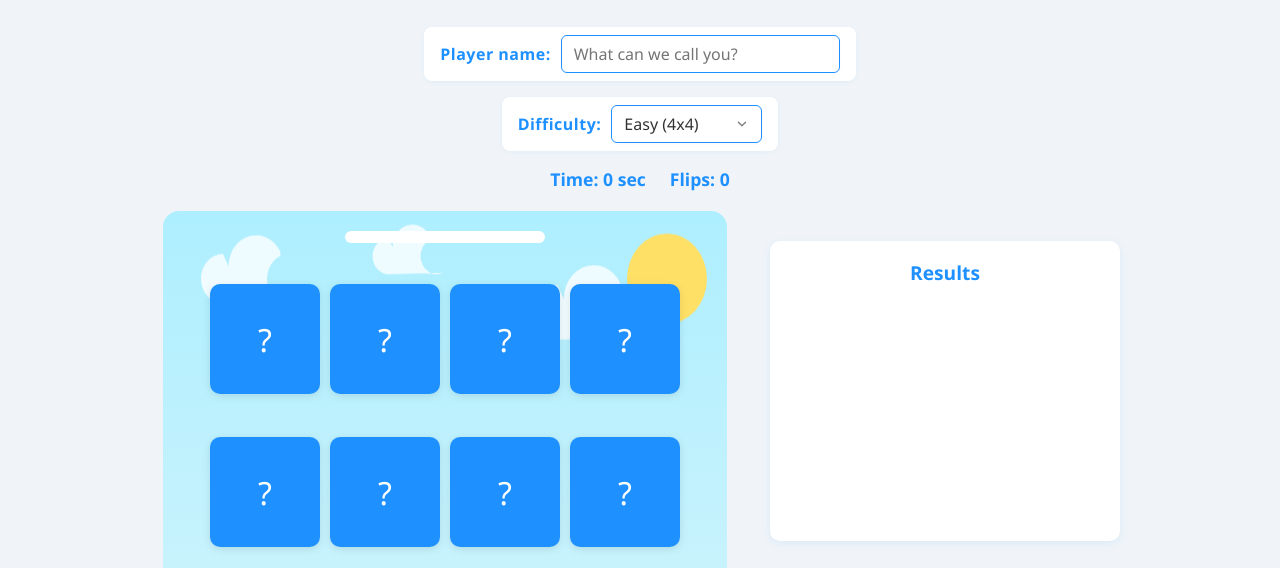
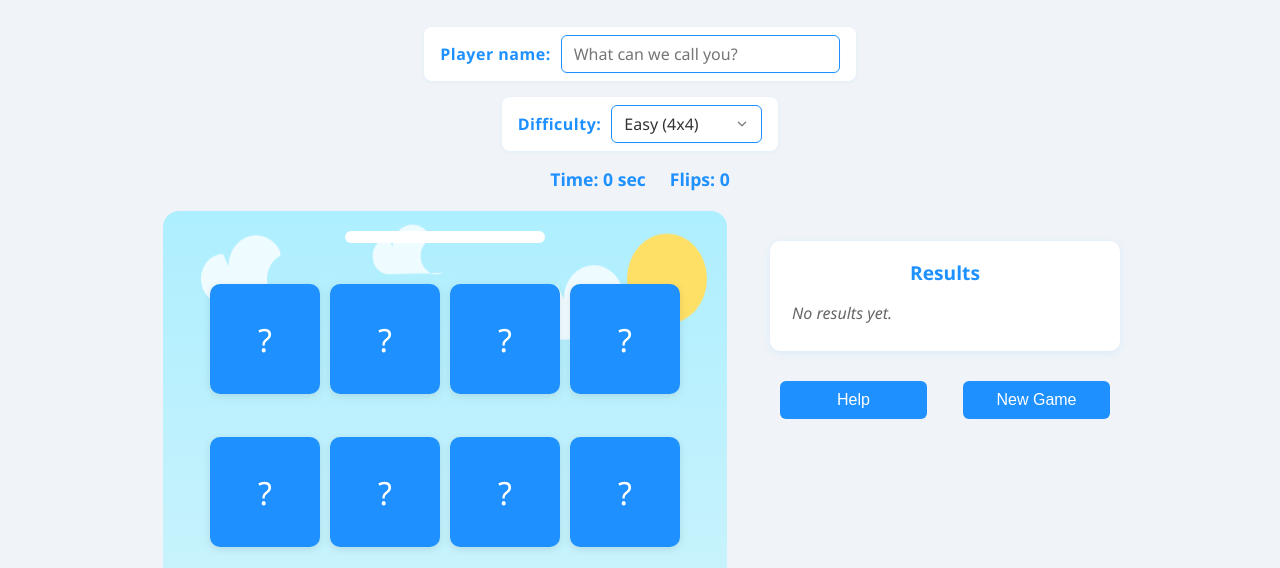
Before and after one commit to gergo-m/memory-cards-game, a plain HTML site: page index.html in a window 1280 px wide. Shown: the part 175-743 px from the top of the page. Drawn offline with Linux system fonts and the light colour scheme.

Commit message:
fix empty results list

```diff
--- a/index.html
+++ b/index.html
@@ -47,7 +47,9 @@
             <div id="results-buttons-container">
                 <section id="results">
                     <h2>Results</h2>
-                    <ul id="results-list"></ul>
+                    <ul id="results-list">
+                        <li>No results yet.</li>
+                    </ul>
                 </section>
                 <div id="button-container">
                     <button id="help-btn">Help</button>
--- a/script.js
+++ b/script.js
@@ -184,6 +184,10 @@ function loadResults() {
     const resultsList = document.getElementById('results-list');
     resultsList.innerHTML = '';
     const results = JSON.parse(localStorage.getItem('memoryGameResults')) || [];
+
+    if (results.length === 0) {
+        resultsList.innerHTML = "<li id='no-results-text'>No results yet.</li>"
+    }
 
     results.sort((a, b) => (a.time + a.flips) - (b.time + b.flips));
 
--- a/style.css
+++ b/style.css
@@ -534,7 +534,7 @@ footer {
 
 /* ----- RESULTS ----- */
 #results {
-    flex: 0 0 300px;
+    flex: 0 0 110px;
     max-width: 350px;
     min-width: 220px;
     width: 100%;
@@ -590,3 +590,9 @@ footer {
 #results-list li:last-child {
     border-bottom: none;
 }
+
+#results-list li#no-results-text {
+    font-weight: normal;
+    color: var(--secondary-text-color);
+    font-style: italic;
+}
```
